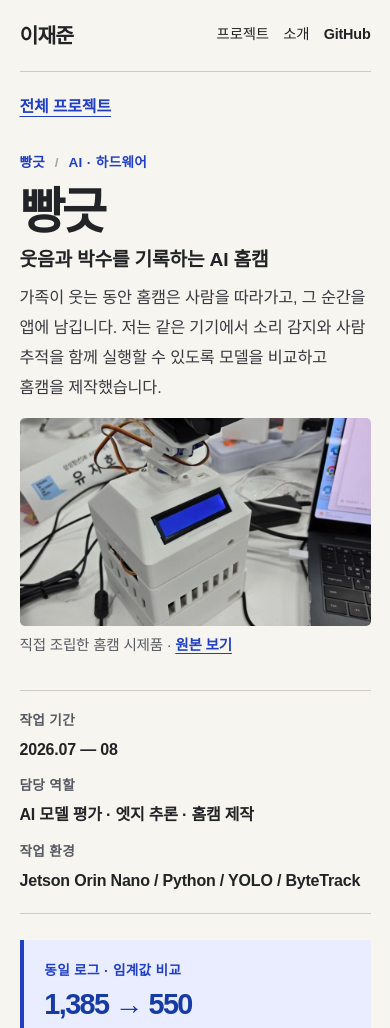
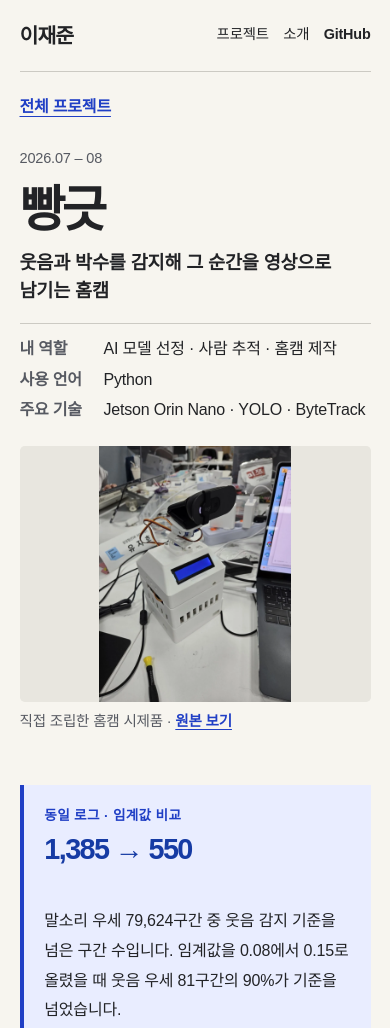
Before and after one commit to wowns1024-spec/wowns1024-spec.github.io, a plain HTML site: page homecam.html in a window 390 px wide. Shown: the top 1028 px of the page. Drawn offline with Linux system fonts and the light colour scheme; a web font is replaced by a local one.

Commit message:
Show project roles and technologies consistently on desktop and mobile

```diff
--- a/homecam.html
+++ b/homecam.html
@@ -2,7 +2,7 @@
 <html lang="ko"><head>
 <meta charset="utf-8"><meta name="viewport" content="width=device-width,initial-scale=1">
 <meta name="theme-color" content="#f7f5ef"><meta name="description" content="가족이 웃거나 박수칠 때 영상을 남기는 홈캠. 한 대의 Jetson으로 소리를 듣고 사람을 따라가도록 모델을 비교하고 본체를 제작했습니다.">
-<title>빵긋 · 이재준 포트폴리오</title><link rel="preload" href="PretendardVariable.woff2" as="font" type="font/woff2" crossorigin><link rel="stylesheet" href="style.css?v=5008155"><link rel="stylesheet" href="portfolio-edition.css"><script src="studio.js?v=5008155" defer></script>
+<title>빵긋 · 이재준 포트폴리오</title><link rel="preload" href="PretendardVariable.woff2" as="font" type="font/woff2" crossorigin><link rel="stylesheet" href="style.css?v=5008155"><link rel="stylesheet" href="portfolio-edition.css?v=project-info-1"><script src="studio.js?v=5008155" defer></script>
 </head><body id="top"><a class="skip" href="#main">본문으로 이동</a>
 <header class="head shell">
   <a class="brand" href="index.html" aria-label="이재준 포트폴리오 홈">이재준 <span class="brand-sub">PORTFOLIO</span></a>
@@ -10,8 +10,18 @@
 </header>
 <main id="main" class="shell case homecam" data-case="homecam">
   <a class="crumb" href="index.html#cases">전체 프로젝트</a>
-  <header class="case-hero"><div><p class="type">빵긋 <span>/</span> AI · 하드웨어</p><h1>빵긋</h1><p class="case-purpose">웃음과 박수를 기록하는 AI 홈캠</p><p class="blurb">가족이 웃는 동안 홈캠은 사람을 따라가고, 그 순간을 앱에 남깁니다. 저는 같은 기기에서 소리 감지와 사람 추적을 함께 실행할 수 있도록 모델을 비교하고 홈캠을 제작했습니다.</p></div><figure class="case-photo photo-homecam"><img src="assets/homecam.webp" alt="작업대에서 시험 중인 빵긋 홈캠"><figcaption>직접 조립한 홈캠 시제품 · <a href="assets/homecam.webp">원본 보기</a></figcaption></figure></header>
-  <dl class="facts"><div><dt>작업 기간</dt><dd>2026.07 — 08</dd></div><div><dt>담당 역할</dt><dd>AI 모델 평가 · 엣지 추론 · 홈캠 제작</dd></div><div><dt>작업 환경</dt><dd>Jetson Orin Nano / Python / YOLO / ByteTrack</dd></div></dl>
+  <header class="case-hero">
+    <div class="case-intro">
+      <p class="case-period">2026.07 – 08</p>
+      <h1>빵긋</h1>
+      <p class="case-purpose">웃음과 박수를 감지해 그 순간을 영상으로 남기는 홈캠</p>
+      <dl class="project-meta">
+        <div><dt>내 역할</dt><dd>AI 모델 선정 · 사람 추적 · 홈캠 제작</dd></div>
+        <div><dt>사용 언어</dt><dd>Python</dd></div>
+        <div><dt>주요 기술</dt><dd>Jetson Orin Nano · YOLO · ByteTrack</dd></div>
+      </dl>
+    </div>
+    <figure class="case-photo photo-homecam"><img src="assets/homecam.webp" alt="작업대에서 시험 중인 빵긋 홈캠"><figcaption>직접 조립한 홈캠 시제품 · <a href="assets/homecam.webp">원본 보기</a></figcaption></figure></header>
 
   <section class="finding" aria-label="프로젝트 결과"><div><p class="type">동일 로그 · 임계값 비교</p><h2>1,385 → 550</h2></div><p>말소리 우세 79,624구간 중 웃음 감지 기준을 넘은 구간 수입니다. 임계값을 0.08에서 0.15로 올렸을 때 웃음 우세 81구간의 90%가 기준을 넘었습니다.</p></section>
   <div class="narrative"><section class="scene" aria-label="프로젝트 인터랙션"><p class="type">빵긋 / 감지 기준</p><h2>어디까지 웃음으로 기록할까?</h2><p>같은 운영 로그에 세 가지 기준을 적용했습니다. 기준을 넘긴 구간의 비율을 비교해 보세요.</p><div class="lab"><div class="controls" role="group" aria-label="웃음 임계값"><button type="button" data-option="0" aria-pressed="false">0.08</button><button type="button" data-option="1" aria-pressed="true">0.15 · 채택</button><button type="button" data-option="2" aria-pressed="false">0.30</button></div><div class="result" aria-live="polite"><div class="stats"><div><span>말소리 우세 · 기준 초과</span><strong data-value="a">0.70%</strong></div><div><span>웃음 우세 · 기준 초과</span><strong data-value="b">90%</strong></div></div><h3 data-output>운영 기본값</h3><p data-detail>말소리 우세 구간 중 기준을 넘은 수가 550개로 줄고, 웃음 우세 구간의 90%가 남았습니다.</p></div><p class="sample">표본 · 말소리 우세 79,624구간 / 웃음 우세 81구간</p></div><noscript>시연 조작은 자바스크립트를 켜면 사용할 수 있습니다. 아래에서 판단과 결과를 읽을 수 있습니다.</noscript></section>
--- a/portfolio-edition.css
+++ b/portfolio-edition.css
@@ -125,3 +125,23 @@ h1, h2, h3 { text-wrap: balance; }
   .profile-details > div { grid-template-columns: 4rem 1fr; }
   .bench-data { font-size: .92rem; }
 }
+
+
+.case-intro { min-width: 0; }
+.case-period { color: var(--muted); font-size: .91rem; font-variant-numeric: tabular-nums; }
+.case-hero .case-purpose { margin: .8rem 0 1.15rem; font-size: clamp(1.16rem, 1.75vw, 1.6rem); line-height: 1.5; word-break: keep-all; }
+.project-meta, .card-meta { margin: 0; padding-top: .8rem; border-top: 1px solid var(--line); }
+.project-meta > div, .card-meta > div { display: grid; grid-template-columns: 4.6em minmax(0, 1fr); gap: .65rem; align-items: baseline; }
+.project-meta > div + div, .card-meta > div + div { margin-top: .35rem; }
+.project-meta dt, .card-meta dt { font-weight: 650; color: var(--muted); }
+.project-meta dd, .card-meta dd { margin: 0; word-break: keep-all; overflow-wrap: anywhere; }
+.project-meta { font-size: 1rem; line-height: 1.55; }
+.card-meta { font-size: .93rem; line-height: 1.55; margin-top: .85rem; }
+.thumb.dashboard, .case-photo.photo-homecam img { background: #e8e6df; }
+.thumb.dashboard img, .case-photo.photo-homecam img { object-fit: contain; }
+.case-photo.photo-homecam img { height: clamp(16rem, 28vw, 23rem); }
+@media (max-width: 700px) {
+  .case-hero { grid-template-columns: minmax(0, 1fr); gap: 1.45rem; }
+  .case-hero, .fieldnote { padding-block: 1.6rem; }
+  .case-photo.photo-homecam img { height: 16rem; }
+}
```
Also changed, not shown: getout.html (+13 -7 lines), index.html (+5 -5 lines), moa.html (+13 -3 lines), tingle.html (+9 -6 lines).
